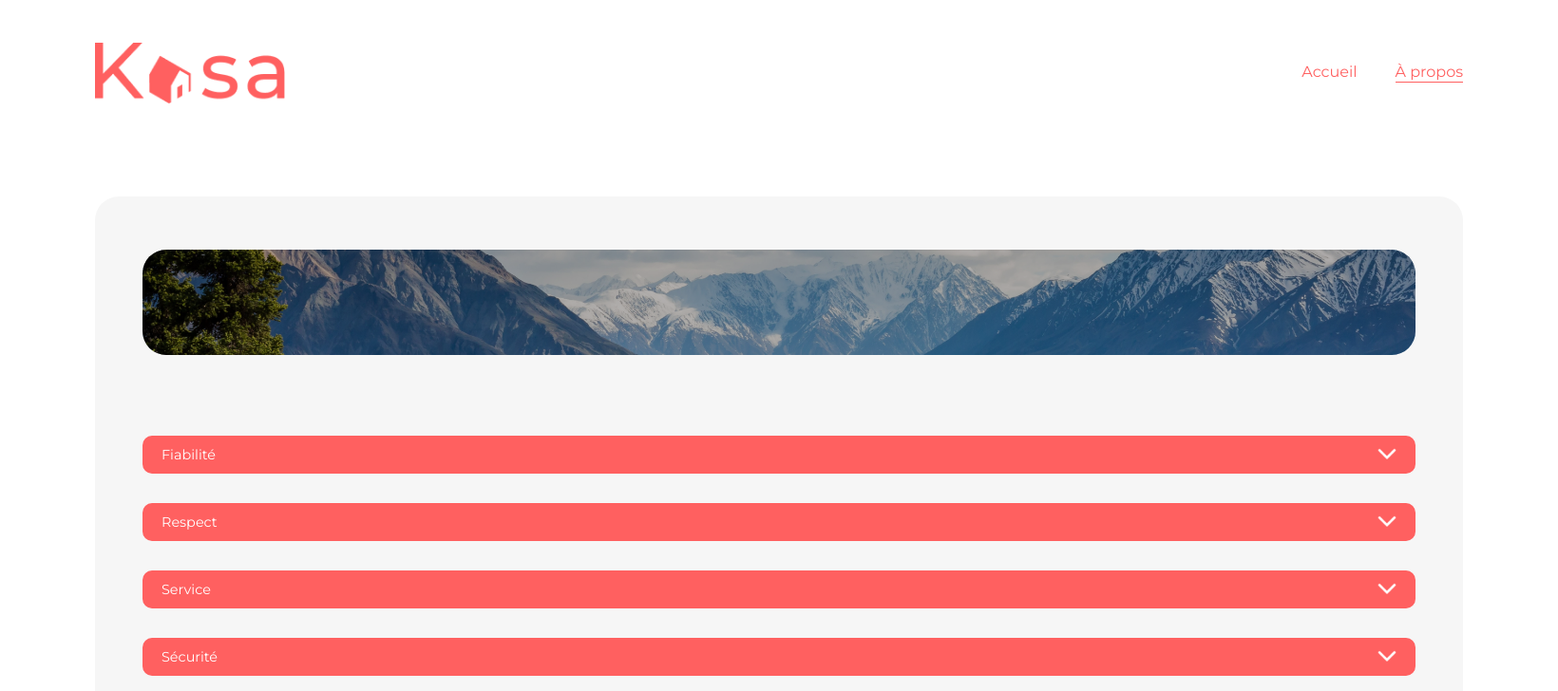
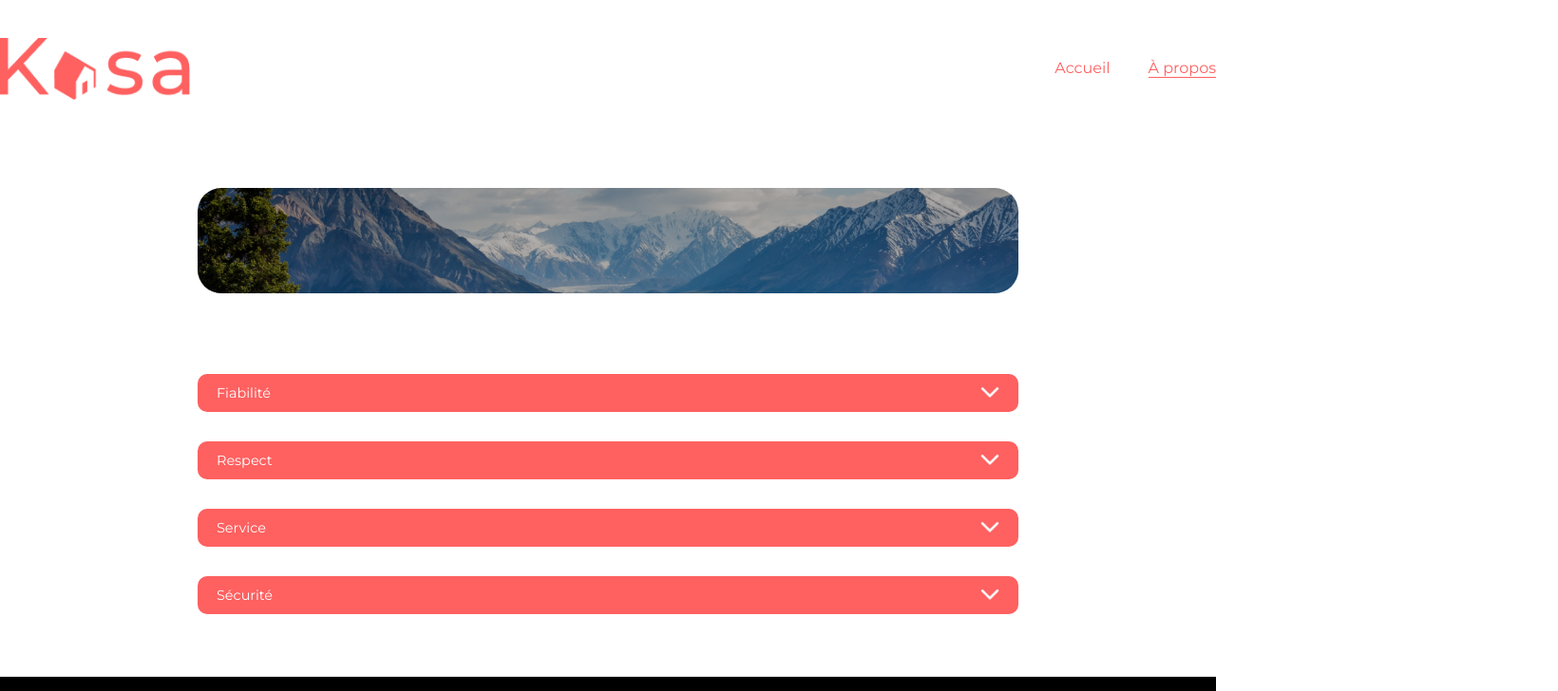
Before and after one commit to tessema379/kasa, a React (Create React App) app: page /a-propos in a window 1280 px wide. Shown: the top 728 px of the page at 95% size, 1640 px wide, since content can reach past the window. Built offline with nearby package versions, Linux system fonts and the light colour scheme.

Commit message:
CSS & JS Change
Fiche-Logement
Home : css
Apropos : css & js
Layout : css
DropDown : css
Card : css
App : css

```diff
--- a/src/App.css
+++ b/src/App.css
@@ -7,7 +7,7 @@
 
 /* Contenu */
 .App {
-  display: flex;
+  /* display: flex; */
   flex-direction: column;
   height: 100%;
 }
--- a/src/Components/Card/Card.css
+++ b/src/Components/Card/Card.css
@@ -1,6 +1,7 @@
 .Card {
     position: relative;
     height: 100%;
+    width: 100%;
     min-height: 340px;
     border-radius: 10px;
 }
@@ -42,9 +43,9 @@
     font-weight: 500;
 }
 
-@media screen and (min-width: 580px) {
+@media screen and (min-width: 1440px) {
     .Card {
-        min-height: 255px;
+        min-height: 300px;
     }
 }
 
--- a/src/Components/DropDown/DropDown.css
+++ b/src/Components/DropDown/DropDown.css
@@ -49,6 +49,8 @@
     font-weight: 400;
 }
 
+
+
 .Dropdown_header {
     background-color: #ff6060;
     display: flex;
--- a/src/Layouts/Layout.css
+++ b/src/Layouts/Layout.css
@@ -2,9 +2,9 @@
 .layout {
     display: flex;
     flex-direction: column;
-    min-width: 1440px;
+    max-width: 1440px;
     margin: 0 auto;
-    padding: 0 100px;
+    /* padding: 0 100px; */
 }
 
 main {
--- a/src/Pages/Public/A-propos/Apropos.css
+++ b/src/Pages/Public/A-propos/Apropos.css
@@ -1,11 +1,12 @@
 .APropos {
-    background-color: #f6f6f6;
+    /* background-color: #f6f6f6; */
     border-radius: 25px;
     display: flex;
     flex-direction: column;
     justify-content: center;
+    /* align-items: center; */
     gap: 50px 50px;
-    padding: 56px 50px;
+    padding: 0px 208px;
     margin-top: 53px;
 }
 
--- a/src/Pages/Public/A-propos/Apropos.js
+++ b/src/Pages/Public/A-propos/Apropos.js
@@ -4,9 +4,9 @@ import React from 'react';
 import "@/Pages/Public/A-propos/Apropos.css";
 
 import Hero from "@/Components/Hero/Hero";
-import HeroImg from "@/Assets/Images/Pages/Apropos/HeroApropos.png";
 import DropDown from "@/Components/DropDown/DropDown";
 
+import HeroImg from "@/Assets/Images/Pages/Apropos/HeroApropos.png";
 
 // fonction de la page Apropos
 const Apropos = () => {
--- a/src/Pages/Public/Accueil/Home.css
+++ b/src/Pages/Public/Accueil/Home.css
@@ -8,7 +8,7 @@
     margin-top: 53px;
 }
 
-@media screen and (max-width: 1024px) {
+@media screen and (max-width: 1440px) {
 
     .liste-logements {
         background-color: unset;
@@ -31,7 +31,7 @@
     }
 }
 
-/* @media screen and (max-width: 375px) {
+@media screen and (max-width: 375px) {
 
     .liste-logements {
         background-color: unset;
@@ -40,4 +40,4 @@
         padding: 0px 0px;
         margin-top: 10px;
     }
-} */
+}
--- a/src/Pages/Public/Fiche-logement/Logement.css
+++ b/src/Pages/Public/Fiche-logement/Logement.css
@@ -1,3 +1,8 @@
+.logement {
+    max-width: 1440px;
+    margin: 0 auto;
+}
+
 .details_container {
     width: 100%;
     display: flex;
@@ -27,6 +32,7 @@
     justify-content: space-between;
     align-items: flex-start;
     gap: 150px;
+    width: 100%;
 }
 
 
--- a/src/Pages/Public/Fiche-logement/Logement.js
+++ b/src/Pages/Public/Fiche-logement/Logement.js
@@ -74,7 +74,7 @@ const Logement = () => {
     if (isLoading) return (<h3>Chargement...</h3>)
     return (
 
-        <section className="Logement">
+        <section className="logement">
             <Gallery pictures={logement.pictures} />
             <div className="details_container">
                 <div className="details_title_container">
```
Also changed, not shown: 1 other file (tests, documents, lock files or other folders).
